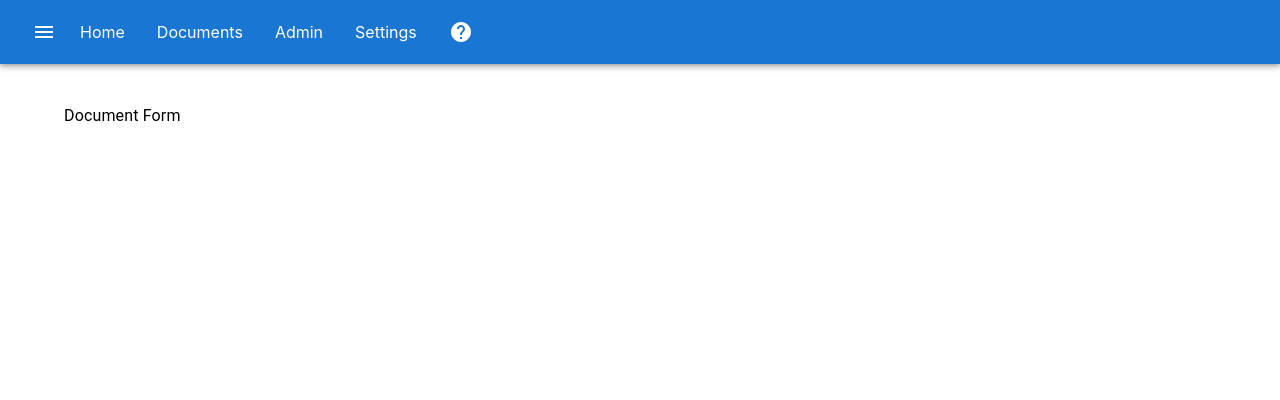
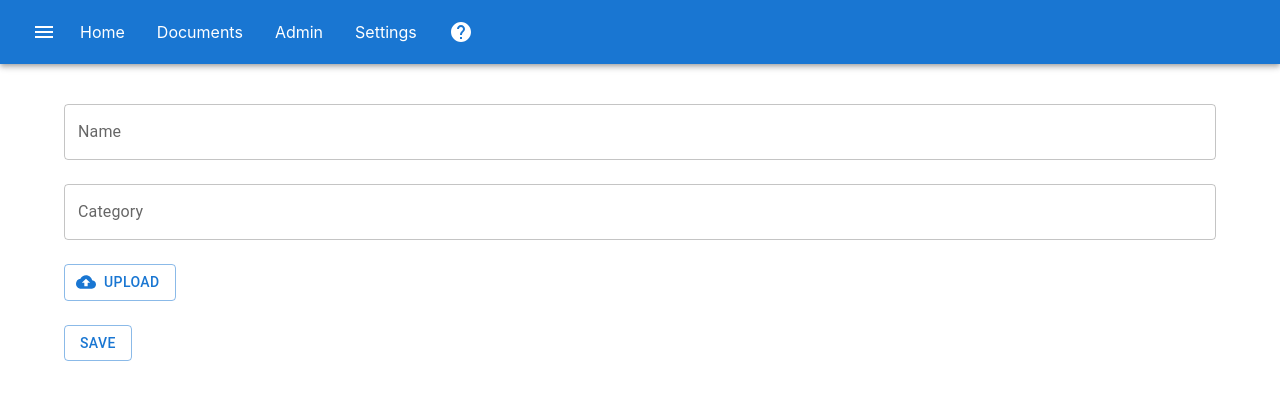
Before and after one commit to DeftVision/deftplatform, a React (Create React App) app in the folder frontend/: page /document-form in a window 1280 px wide. Shown: the top 400 px of the page. Built offline with nearby package versions, Linux system fonts and the light colour scheme.

Commit message:
document form
form fields created & laid out

```diff
--- a/frontend/package.json
+++ b/frontend/package.json
@@ -13,6 +13,7 @@
     "@testing-library/jest-dom": "^5.17.0",
     "@testing-library/react": "^13.4.0",
     "@testing-library/user-event": "^13.5.0",
+    "firebase": "^10.12.2",
     "react": "^18.3.1",
     "react-dom": "^18.3.1",
     "react-router-dom": "^6.24.0",
--- a/frontend/src/documents/DocumentForm.js
+++ b/frontend/src/documents/DocumentForm.js
@@ -1,12 +1,93 @@
-import {Box, Typography} from '@mui/material';
-import { Link } from 'react-router-dom';
+import { Box, Button, styled, TextField } from '@mui/material';
+import { useParams } from 'react-router-dom';
+import { getStorage, ref, uploadBytesResumable, getDownloadURL } from 'firebase/storage';
+import CloudUploadIcon from '@mui/icons-material/CloudUpload'
 import { useState, useEffect } from 'react';
 
+const form_default = {
+    documentName: "",
+    documentCategory: "",
+    downloadUrl: "",
+    uploadFileName: ""
+}
 
 export default function DocumentForm () {
+    const [form, setForm] = useState(form_default);
+    const [uploadProgress, setUploadProgress] = useState(0);
+    const {id} = useParams();
+
+    const VisuallyHiddenInput = styled('input')({
+        clip: 'rect(0 0 0 0)',
+        clipPath: 'inset(50%)',
+        height: 1,
+        overflow: 'hidden',
+        position: 'absolute',
+        bottom: 0,
+        left: 0,
+        whiteSpace: 'nowrap',
+        width: 1,
+    });
+
     return (
         <Box>
-            <Typography>Document Form</Typography>
+            <form>
+                <Box>
+                    <TextField
+                        id="document-name"
+                        type="text"
+                        variant="outlined"
+                        label="Name"
+                        fullWidth
+                        autoComplete="document name"
+                        sx={{marginBottom: 3}}
+                        value={form.documentName}
+                        onChange={(e) => {
+                            setForm({
+                                ...form,
+                                documentName: e.target.value
+                            })
+                        }}
+                    />
+                    <TextField
+                        id="document-category"
+                        type="text"
+                        variant="outlined"
+                        label="Category"
+                        fullWidth
+                        autoComplete="document category"
+                        sx={{marginBottom: 3}}
+                        value={form.documentCategory}
+                        onChange={(e) => {
+                            setForm({
+                                ...form,
+                                documentCategory: e.target.value
+                            })
+                        }}
+                    />
+                    <Box>
+                        <Button
+                            component="label"
+                            variant="outlined"
+                            startIcon={<CloudUploadIcon/>}
+                        >
+                            UPLOAD
+                            <VisuallyHiddenInput
+                                type="file"
+
+                            />
+                        </Button>
+                        {/*<Typography sx={{marginLeft: 2}}>
+                        </Typography>*/}
+                    </Box>
+                </Box>
+                <Button
+                    id="save-button"
+                    variant="outlined"
+                    sx={{marginTop: 3}}
+                >
+                    Save
+                </Button>
+            </form>
         </Box>
     );
 };
```
Also changed, not shown: 1 other file (tests, documents, lock files or other folders).
